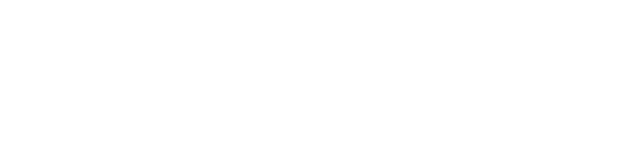
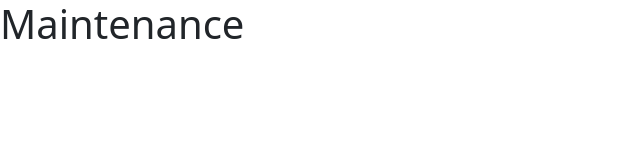
Before and after one commit to aliefe04/aliefe04.github.io, a plain HTML site: page index.html in a window 1280 px wide. Shown: the whole page, without its empty margins (0-640 px from the left). Drawn offline with Linux system fonts and the light colour scheme.

Commit message:
Update index.html

```diff
--- a/index.html
+++ b/index.html
@@ -8,6 +8,6 @@
     <link rel="stylesheet" href="assets/bootstrap/css/bootstrap.min.css">
     <link rel="stylesheet" href="assets/css/Navbar-Centered-Brand-icons.css">
 </head>
-<h1 Maintenance>
+<h1> Maintenance</h1>
 
 </html>
```
